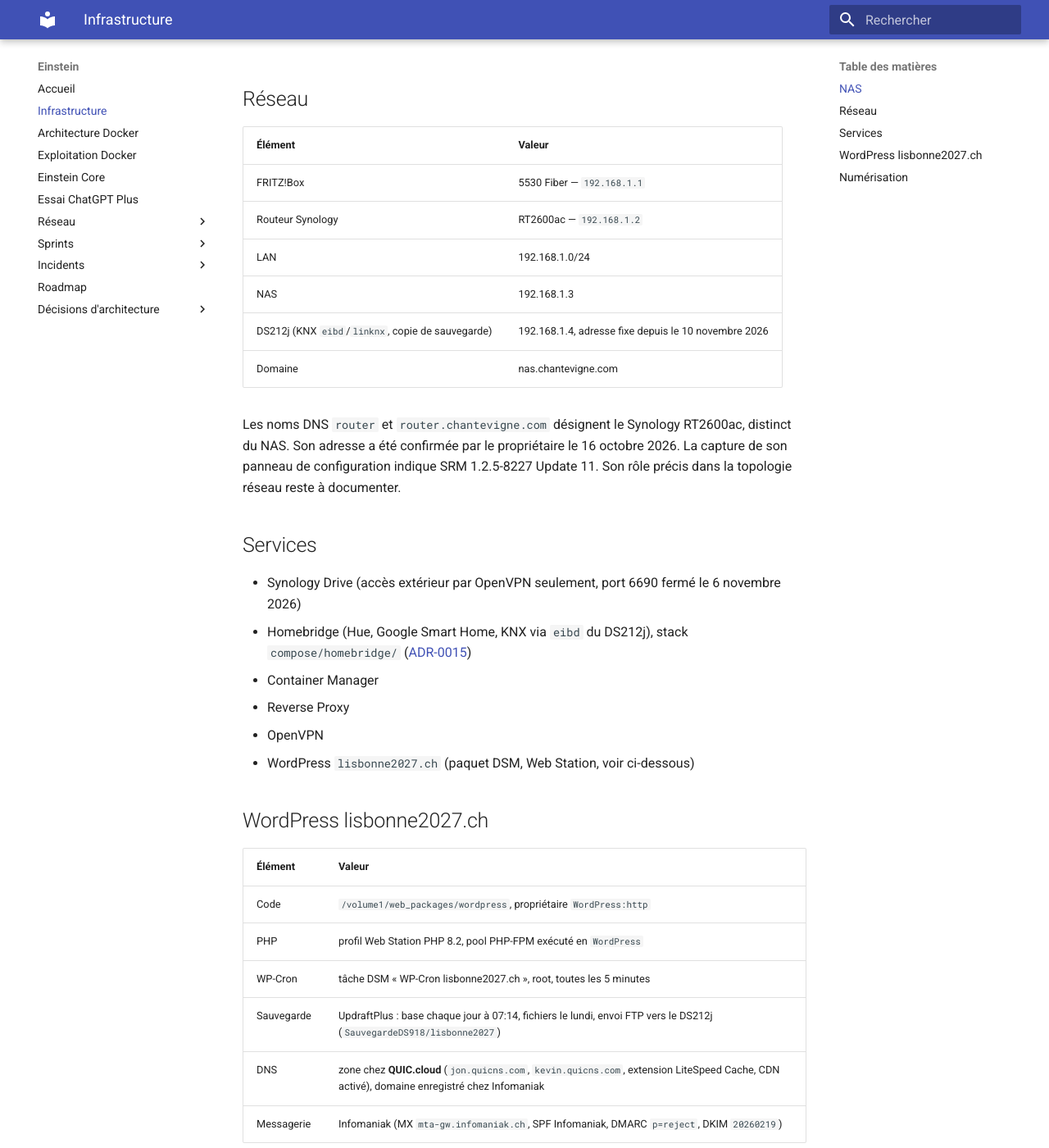
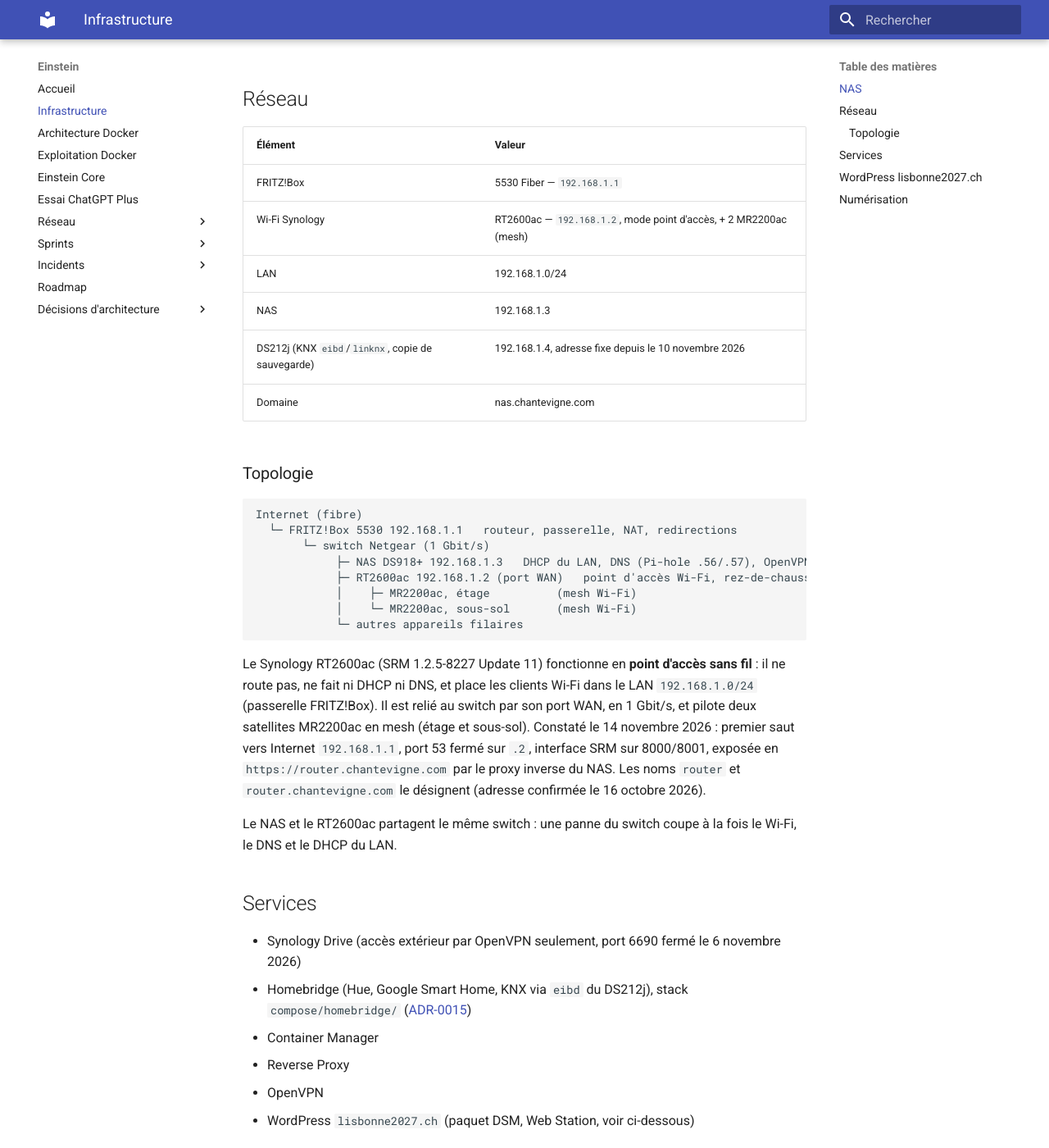
Before and after one commit to asanchez74/Einstein, an MkDocs documentation site: the page built from docs/infrastructure.md, in a window 1280 px wide and 1400 px high, scrolled down 624 px. Shown: the whole window at 82% size. Built offline with MkDocs 1.6.1 and Material for MkDocs 9.7.7, drawn with Linux system fonts in a browser that asks for light colours.

Commit message:
docs: rôle du RT2600ac (point d'accès, mesh MR2200ac) et topologie du LAN
Co-Authored-By: Claude Opus 5.5 <noreply@anthropic.com>

````diff
--- a/docs/infrastructure.md
+++ b/docs/infrastructure.md
@@ -20,17 +20,37 @@
 | Élément | Valeur |
 |----------|---------|
 | FRITZ!Box | 5530 Fiber — `192.168.1.1` |
-| Routeur Synology | RT2600ac — `192.168.1.2` |
+| Wi-Fi Synology | RT2600ac — `192.168.1.2`, mode point d'accès, + 2 MR2200ac (mesh) |
 | LAN | 192.168.1.0/24 |
 | NAS | 192.168.1.3 |
 | DS212j (KNX `eibd`/`linknx`, copie de sauvegarde) | 192.168.1.4, adresse fixe depuis le 10 novembre 2026 |
 | Domaine | nas.chantevigne.com |
 
-Les noms DNS `router` et `router.chantevigne.com` désignent le Synology
-RT2600ac, distinct du NAS. Son adresse a été confirmée par le propriétaire
-le 16 octobre 2026. La capture de son panneau de configuration indique
-SRM 1.2.5-8227 Update 11. Son rôle précis dans la topologie réseau reste à
-documenter.
+### Topologie
+
+```text
+Internet (fibre)
+  └─ FRITZ!Box 5530 192.168.1.1   routeur, passerelle, NAT, redirections
+       └─ switch Netgear (1 Gbit/s)
+            ├─ NAS DS918+ 192.168.1.3   DHCP du LAN, DNS (Pi-hole .56/.57), OpenVPN
+            ├─ RT2600ac 192.168.1.2 (port WAN)   point d'accès Wi-Fi, rez-de-chaussée
+            │    ├─ MR2200ac, étage          (mesh Wi-Fi)
+            │    └─ MR2200ac, sous-sol       (mesh Wi-Fi)
+            └─ autres appareils filaires
+```
+
+Le Synology RT2600ac (SRM 1.2.5-8227 Update 11) fonctionne en **point
+d'accès sans fil** : il ne route pas, ne fait ni DHCP ni DNS, et place les
+clients Wi-Fi dans le LAN `192.168.1.0/24` (passerelle FRITZ!Box). Il est
+relié au switch par son port WAN, en 1 Gbit/s, et pilote deux satellites
+MR2200ac en mesh (étage et sous-sol). Constaté le 14 novembre 2026 : premier
+saut vers Internet `192.168.1.1`, port 53 fermé sur `.2`, interface SRM sur
+8000/8001, exposée en `https://router.chantevigne.com` par le proxy inverse
+du NAS. Les noms `router` et `router.chantevigne.com` le désignent (adresse
+confirmée le 16 octobre 2026).
+
+Le NAS et le RT2600ac partagent le même switch : une panne du switch coupe à
+la fois le Wi-Fi, le DNS et le DHCP du LAN.
 
 ## Services
 
````
